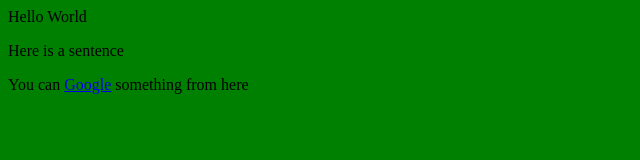
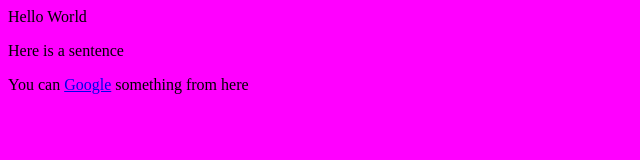
Before and after one commit to Le-Artemio/mist, a plain HTML site: page index.html in a window 1280 px wide. Shown: the whole page, without its empty margins (0-640 px from the left). Drawn offline with Linux system fonts and the light colour scheme.

Commit message:
Update index.html

```diff
--- a/index.html
+++ b/index.html
@@ -1,6 +1,6 @@
 <html>
   <title>My First Website</title>
-  <body bgcolor="green">
+  <body bgcolor="magenta">
     <hi>Hello World</hi>
     <p>Here is a sentence</p>
     <p> You can <a href="https://www.google.com/?safe=active&ssui=on">Google</a> something from here</p>
```
